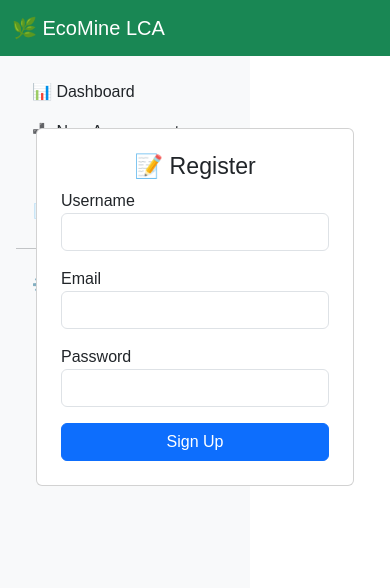
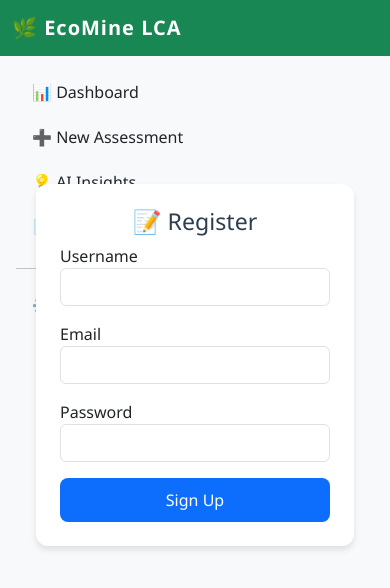
Before and after one commit to nisha-muthurajan/LCA, a React (Create React App) app in the folder frontend/: page /register in a window 390 px wide. Shown: the top 588 px of the page. Built offline with nearby package versions, Linux system fonts and the light colour scheme.

Commit message:
Add user registration function and enhance CSS styles for layout and responsiveness

```diff
--- a/frontend/src/services/authService.js
+++ b/frontend/src/services/authService.js
@@ -0,0 +1,35 @@
+import axios from 'axios';
+
+const API_URL = 'http://localhost:8000/api/auth/';
+
+export const login = async (username, password) => {
+    const response = await axios.post(API_URL + 'login/', { username, password });
+    if (response.data.token) {
+        localStorage.setItem('user', JSON.stringify(response.data));
+    }
+    return response.data;
+};
+
+export const logout = () => {
+    localStorage.removeItem('user');
+};
+
+export const getCurrentUser = () => {
+    return JSON.parse(localStorage.getItem('user'));
+};
+
+export const authHeader = () => {
+    const user = JSON.parse(localStorage.getItem('user'));
+    if (user && user.token) {
+        return { Authorization: 'Token ' + user.token };
+    } else {
+        return {};
+    }
+};
+
+
+
+// ✅ Add this new function
+export const register = async (userData) => {
+    return await axios.post(API_URL + 'register/', userData);
+};
--- a/frontend/src/styles/main.css
+++ b/frontend/src/styles/main.css
@@ -1 +1,67 @@
-body { font-family: Arial, sans-serif; margin: 0; padding: 0; }
+body {
+    background-color: #f8f9fa;
+    font-family: 'Segoe UI', Tahoma, Geneva, Verdana, sans-serif;
+}
+
+.card {
+    border: none;
+    border-radius: 12px;
+    box-shadow: 0 4px 6px rgba(0,0,0,0.1);
+    transition: transform 0.2s;
+}
+
+.card:hover {
+    transform: translateY(-5px);
+}
+
+.navbar-brand {
+    font-weight: bold;
+    letter-spacing: 1px;
+}
+
+h1, h2, h3 {
+    color: #2c3e50;
+}
+
+.btn-primary {
+    background-color: #0d6efd;
+    border: none;
+    padding: 10px 20px;
+    border-radius: 8px;
+}
+
+/* ... existing styles ... */
+
+/* Layout for Sidebar + Content */
+.d-flex {
+    display: flex;
+    min-height: 100vh; /* Full screen height */
+}
+
+/* Sidebar Adjustment */
+/* We rely on the inline styles in Sidebar.jsx, but this ensures it sits below the navbar */
+.nav-pills .nav-link {
+    border-radius: 5px;
+    margin-bottom: 5px;
+}
+
+.nav-pills .nav-link:hover {
+    background-color: #e9ecef;
+}
+
+/* Main Content Area */
+.content-container {
+    margin-left: 250px; /* Pushes content right to make space for fixed Sidebar */
+    width: calc(100% - 250px); /* Prevents horizontal scrollbar */
+    margin-top: 56px; /* Pushes content down below the fixed Navbar (Bootstrap nav is ~56px) */
+    background-color: #f8f9fa;
+    min-height: 100vh;
+}
+
+/* Responsive Fix: Hide sidebar on small screens if needed */
+@media (max-width: 768px) {
+    .content-container {
+        margin-left: 0;
+        width: 100%;
+    }
+}
```
